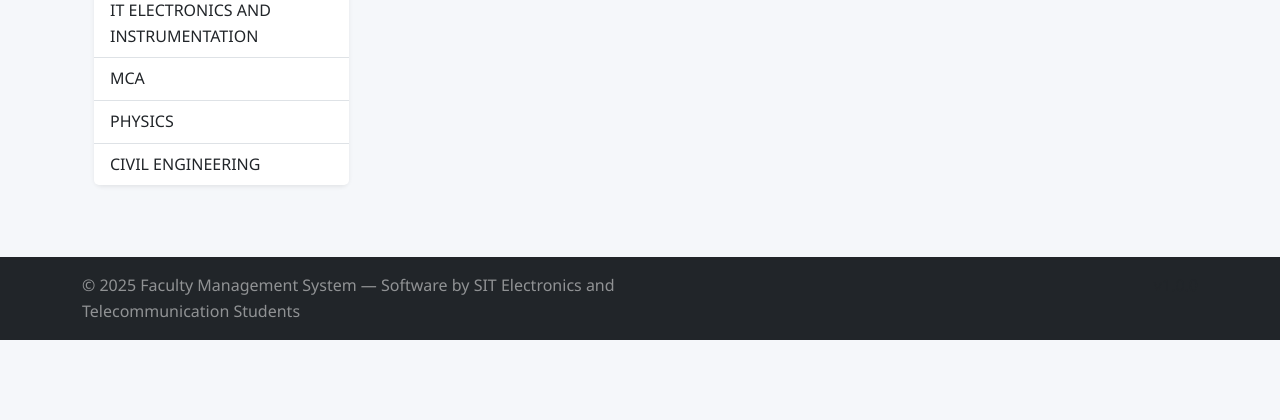
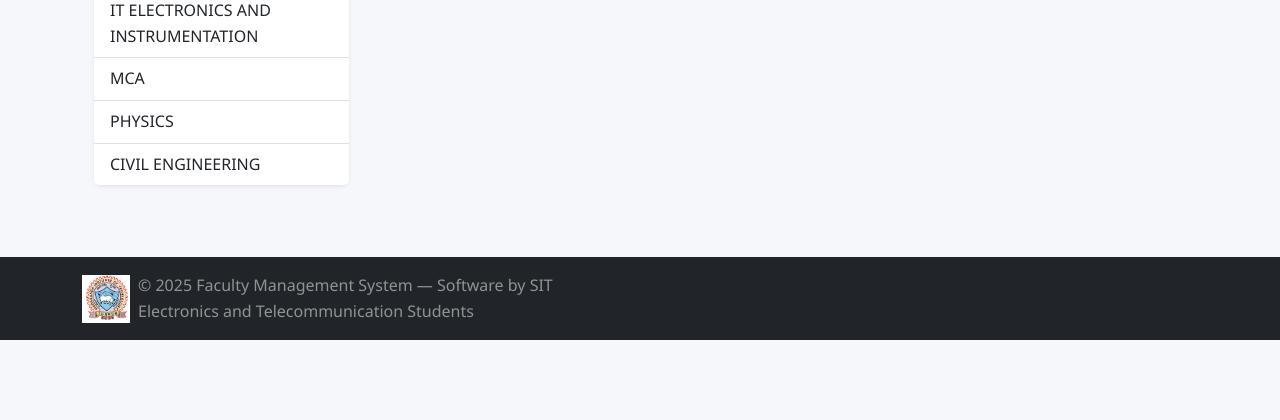
Before and after one commit to harshaflopper/backupallotemnt, a Flask app: page / in a window 1280 px wide. Shown: the part 841-1261 px from the top of the page. Run offline with Flask 3, Linux system fonts and the light colour scheme.

Commit message:
Move SIT logo to footer and update attribution layout

```diff
--- a/templates/base.html
+++ b/templates/base.html
@@ -59,10 +59,10 @@
 
     <footer class="footer mt-5 py-3 bg-dark text-white-50">
         <div class="container">
-            <div class="row
-            ">
-                <div class="col-md-6 text-center text-md-start">
-                    <span>&copy; 2025 Faculty Management System &mdash; Software by SIT Electronics and Telecommunication Students</span>
+            <div class="row">
+                <div class="col-md-6 text-center text-md-start d-flex flex-column flex-md-row align-items-center justify-content-center justify-content-md-start gap-2">
+                    <img src="{{ url_for('static', filename='img/sit-logo.png') }}" alt="SIT Logo" style="height: 48px; width: 48px; object-fit: contain;">
+                    <span class="mt-2 mt-md-0">&copy; 2025 Faculty Management System &mdash; Software by SIT Electronics and Telecommunication Students</span>
                 </div>
                 <div class="col-md-6 text-center text-md-end">
                     <span class="text-muted">v1.0.0</span>
```
Also changed, not shown: static/img/sit-logo.png (added).
